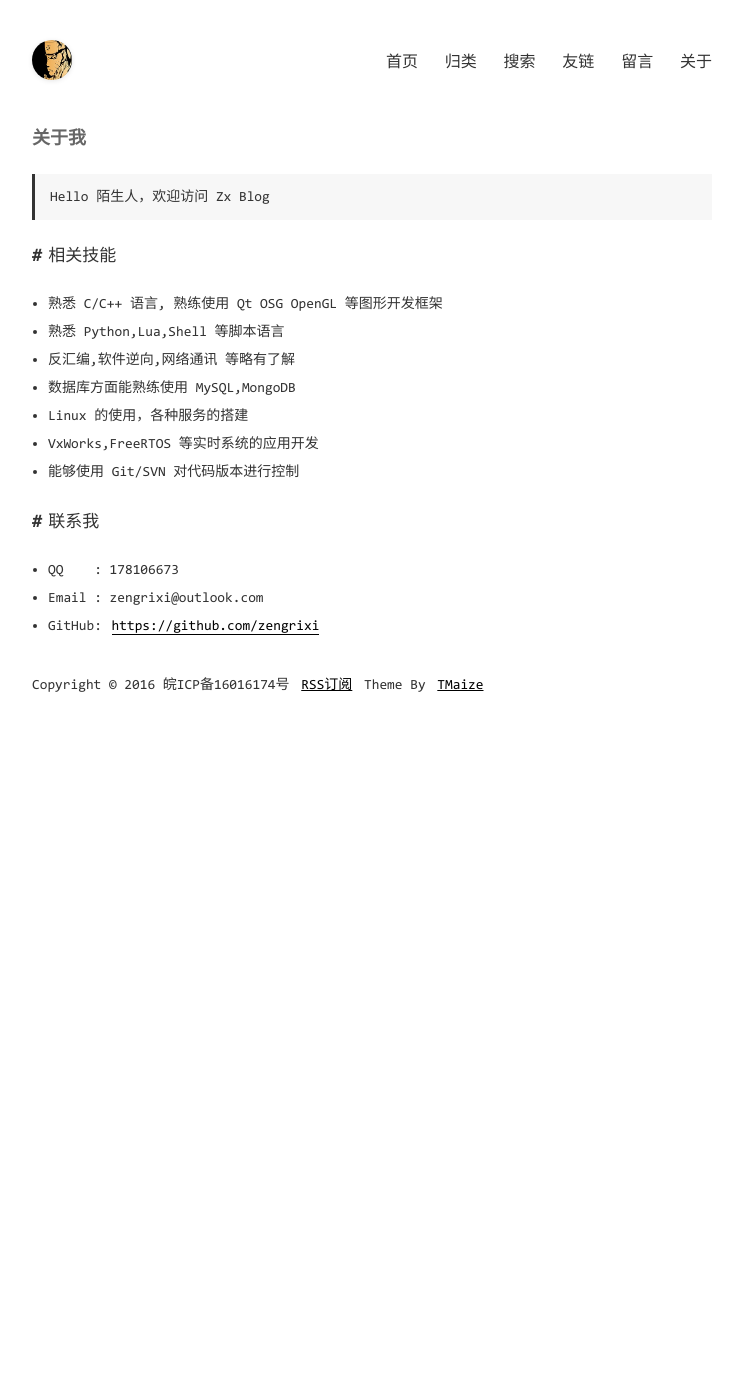
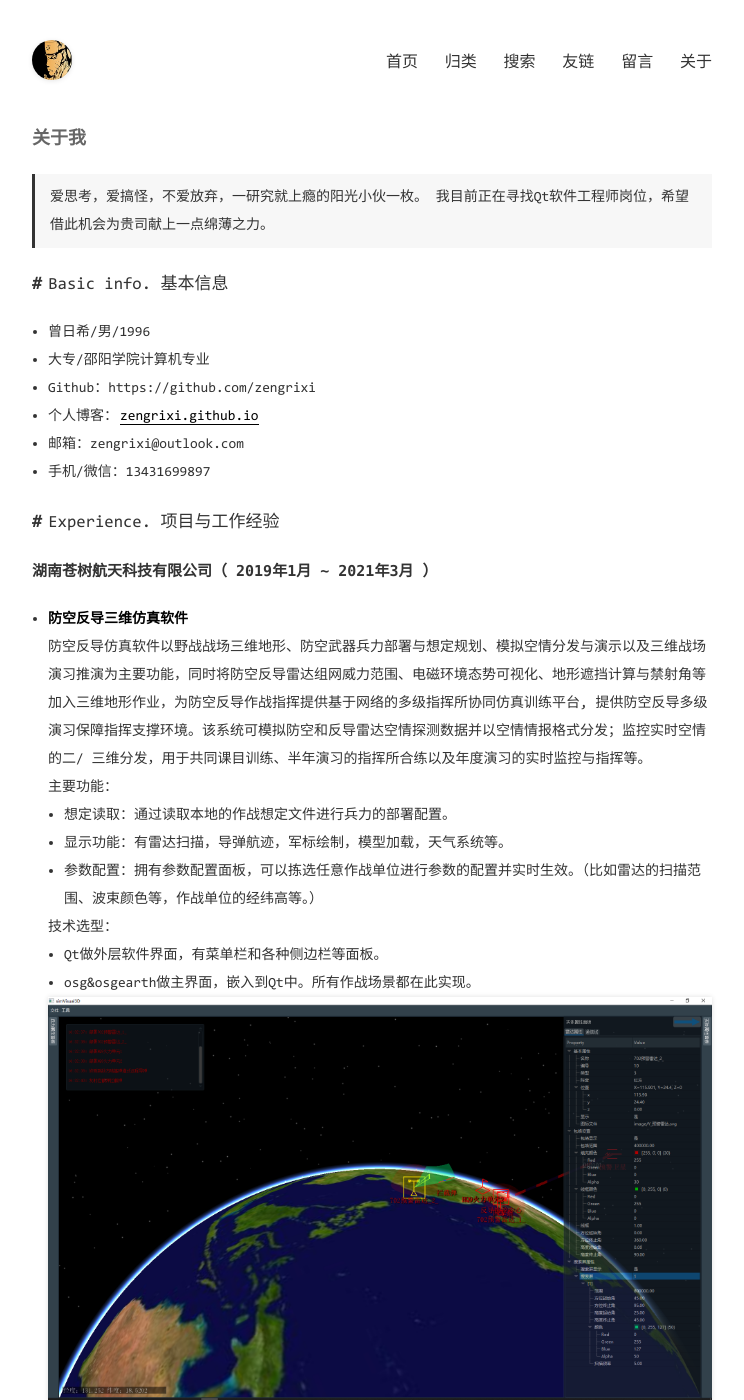
Before and after one commit to zengrixi/zengrixi.top, a Jekyll site: the page built from pages/about.md, in a window 1280 px wide and 1400 px high. Shown: the whole window, without its empty margins (268-1012 px from the left). Built offline with Jekyll 4.4.1, drawn with Linux system fonts in a browser that asks for light colours; comment, search, counter and statistics services are not loaded; some of the changed text lies outside the part shown.

Commit message:
修改简历

```diff
--- a/pages/about.md
+++ b/pages/about.md
@@ -3,28 +3,58 @@ layout: mypost
 title: 关于我
 ---
 
-> Hello 陌生人，欢迎访问 Zx Blog
+> 爱思考，爱搞怪，不爱放弃，一研究就上瘾的阳光小伙一枚。
+> 我目前正在寻找Qt软件工程师岗位，希望借此机会为贵司献上一点绵薄之力。
 
-## 相关技能
+## Basic info. 基本信息
 
-- 熟悉 C/C++ 语言, 熟练使用 Qt OSG OpenGL 等图形开发框架
+- 曾日希/男/1996
+- 大专/邵阳学院计算机专业
+- Github：https://github.com/zengrixi
+- 个人博客：[zengrixi.github.io](zengrixi.github.io)
+- 邮箱：zengrixi@outlook.com
+- 手机/微信：13431699897
 
-- 熟悉 Python,Lua,Shell 等脚本语言
+## Experience. 项目与工作经验
 
-- 反汇编,软件逆向,网络通讯 等略有了解
+##### 湖南苍树航天科技有限公司（ 2019年1月 ~ 2021年3月 ）
 
-- 数据库方面能熟练使用 MySQL,MongoDB
+- **防空反导三维仿真软件**
 
-- Linux 的使用，各种服务的搭建
+  防空反导仿真软件以野战战场三维地形、防空武器兵力部署与想定规划、模拟空情分发与演示以及三维战场演习推演为主要功能，同时将防空反导雷达组网威力范围、电磁环境态势可视化、地形遮挡计算与禁射角等加入三维地形作业，为防空反导作战指挥提供基于网络的多级指挥所协同仿真训练平台, 提供防空反导多级演习保障指挥支撑环境。该系统可模拟防空和反导雷达空情探测数据并以空情情报格式分发；监控实时空情的二/ 三维分发，用于共同课目训练、半年演习的指挥所合练以及年度演习的实时监控与指挥等。
 
-- VxWorks,FreeRTOS 等实时系统的应用开发
+  主要功能：
 
-- 能够使用 Git/SVN 对代码版本进行控制
+  * 想定读取：通过读取本地的作战想定文件进行兵力的部署配置。
+  *  显示功能：有雷达扫描，导弹航迹，军标绘制，模型加载，天气系统等。
+  * 参数配置：拥有参数配置面板，可以拣选任意作战单位进行参数的配置并实时生效。（比如雷达的扫描范围、波束颜色等，作战单位的经纬高等。）
 
-## 联系我
+  技术选型：
 
-- QQ&nbsp;&nbsp;&nbsp;&nbsp;: 178106673
+  * Qt做外层软件界面，有菜单栏和各种侧边栏等面板。
+  * osg&osgearth做主界面，嵌入到Qt中。所有作战场景都在此实现。
 
-- Email&nbsp;: zengrixi@outlook.com
+  ![earth](https://zengrixi.github.io/static/img/rusume/earth.png)
 
-- GitHub: [https://github.com/zengrixi](https://github.com/zengrixi)
+- **联合作战数据处理中心**
+
+  该项目主要是通过RTIDDS信息分发中间件和Qt（无GUI）开发一个战场数据处理中心。
+
+  * 数据接收：联合作战指挥控制系统的指令数据，以及各级指挥所和作战单位的信息反馈。（如无人机的位置信息和探测目标的位置信息等。）
+  * 数据处理：将接收到的各种信息根据来源分发给指定的目标。
+
+## Skill. 技能清单
+
+- 熟悉 C/C++ 语言，熟练使用 Qt OSG OpenGL 等图形开发框架。
+
+- 熟悉 Python，Lua，Shell 等脚本语言。
+
+- 反汇编，软件逆向，网络通讯，等略有了解。
+
+- 数据库方面能熟练使用 MySQL，MongoDB。
+
+- Linux 的使用，各种服务的搭建。
+
+- VxWorks，FreeRTOS 等实时系统的应用开发。
+
+- 能够使用 Git/SVN 对代码版本进行控制。
```
Also changed, not shown: static/img/rusume/earth.png (added).
